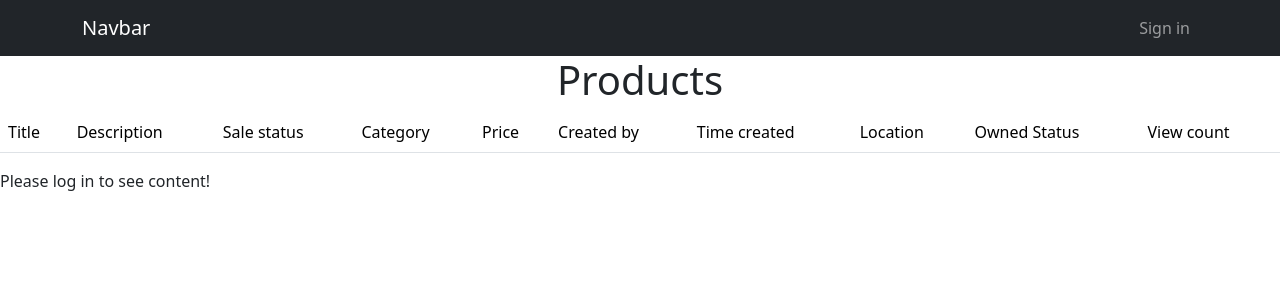
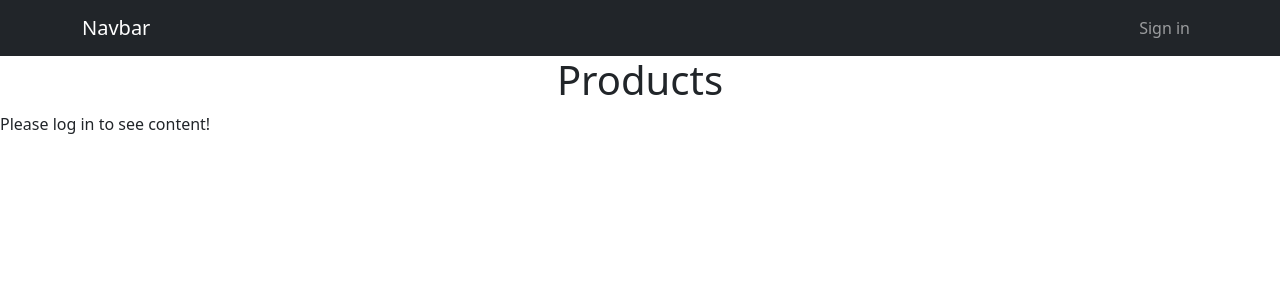
Before and after one commit to Filip31337/webshop-frontend, a React (Create React App) app: page /products in a window 1280 px wide. Shown: the top 300 px of the page. Built offline with nearby package versions, Linux system fonts and the light colour scheme.

Commit message:
Fixed bug with logout, fixed display of products if logged out

```diff
--- a/src/component/Login/Login.js
+++ b/src/component/Login/Login.js
@@ -42,7 +42,6 @@ function Login() {
        }
     });
 
-
         return (
         <div className="form">
             {isLoading && <div>isLoading</div>}
--- a/src/component/Logout/Logout.js
+++ b/src/component/Logout/Logout.js
@@ -4,6 +4,7 @@ import axios from 'axios';
 import Button from 'react-bootstrap/Button';
 import { useState } from "react";
 import { useLogout } from '../../hooks/useLogout'
+import { resetLocalStorageToken} from "../utility/utils";
 
 function Logout() {
 
@@ -12,7 +13,7 @@ function Logout() {
     const [token, setToken] = useState("");
     const { logout } = useLogout()
 
-    function resetAuthTokenHeader()  {
+    async function resetAuthTokenHeader()  {
         delete axios.defaults.headers.common["Authorization"];
     }
 
@@ -21,8 +22,9 @@ function Logout() {
     }
 
     function onLogoutClick() {
-        resetAuthTokenHeader();
-        logout();
+        resetAuthTokenHeader()
+            .then(() => resetLocalStorageToken())
+            .then(() => logout());
         redirectToLogin();
     }
 
--- a/src/component/Products/Products.js
+++ b/src/component/Products/Products.js
@@ -48,7 +48,7 @@ function Products() {
         <div>
             <h1 className = "text-center">Products</h1>
             {loading && <div>Loading</div>}
-            {!loading && (
+            {!loading && user && (
                 <table className = "table table-striped">
                     <thead>
                     <tr>
```
Also changed, not shown: src/hooks/useLogin.js (line endings or trailing spaces).
